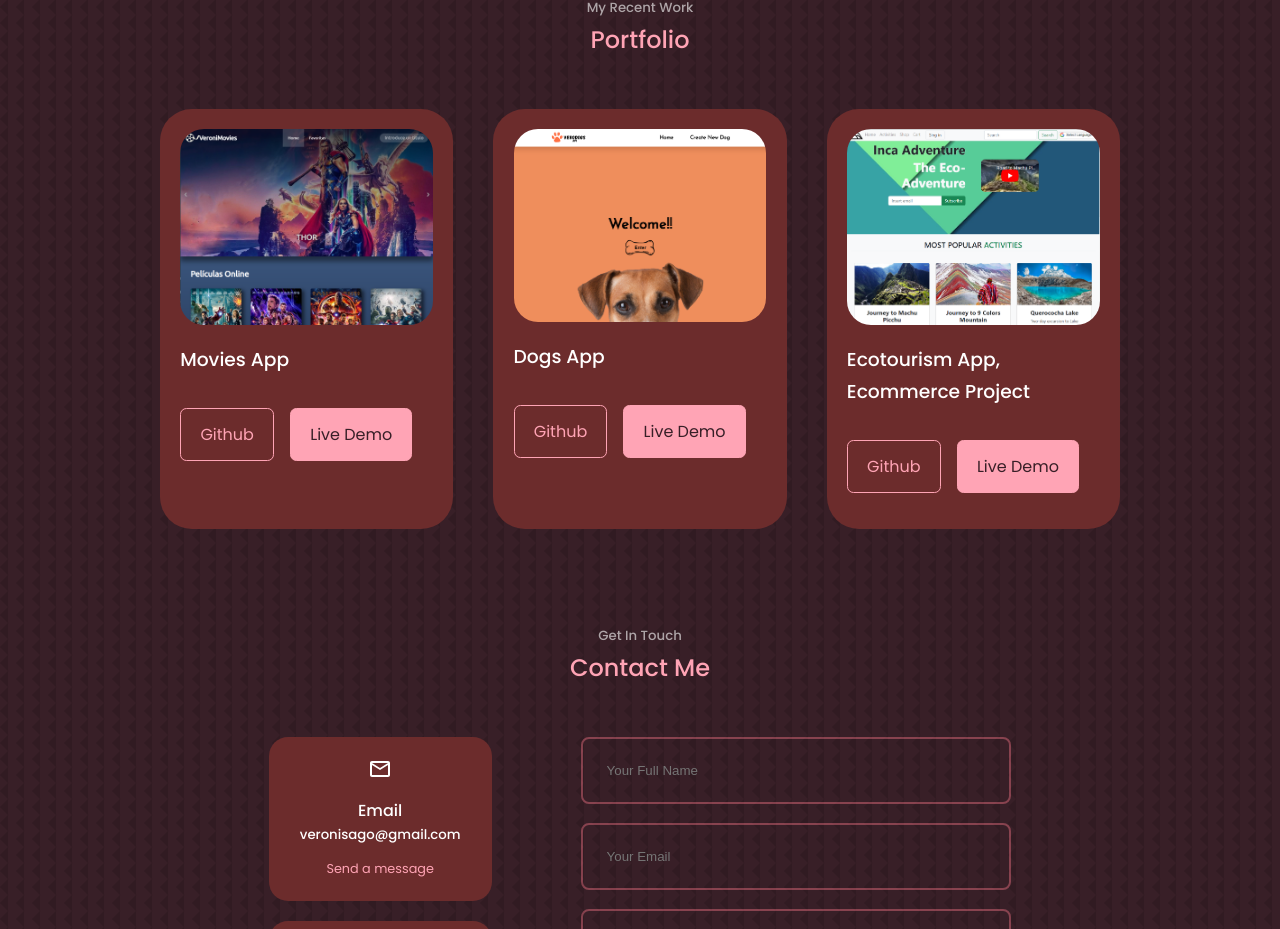
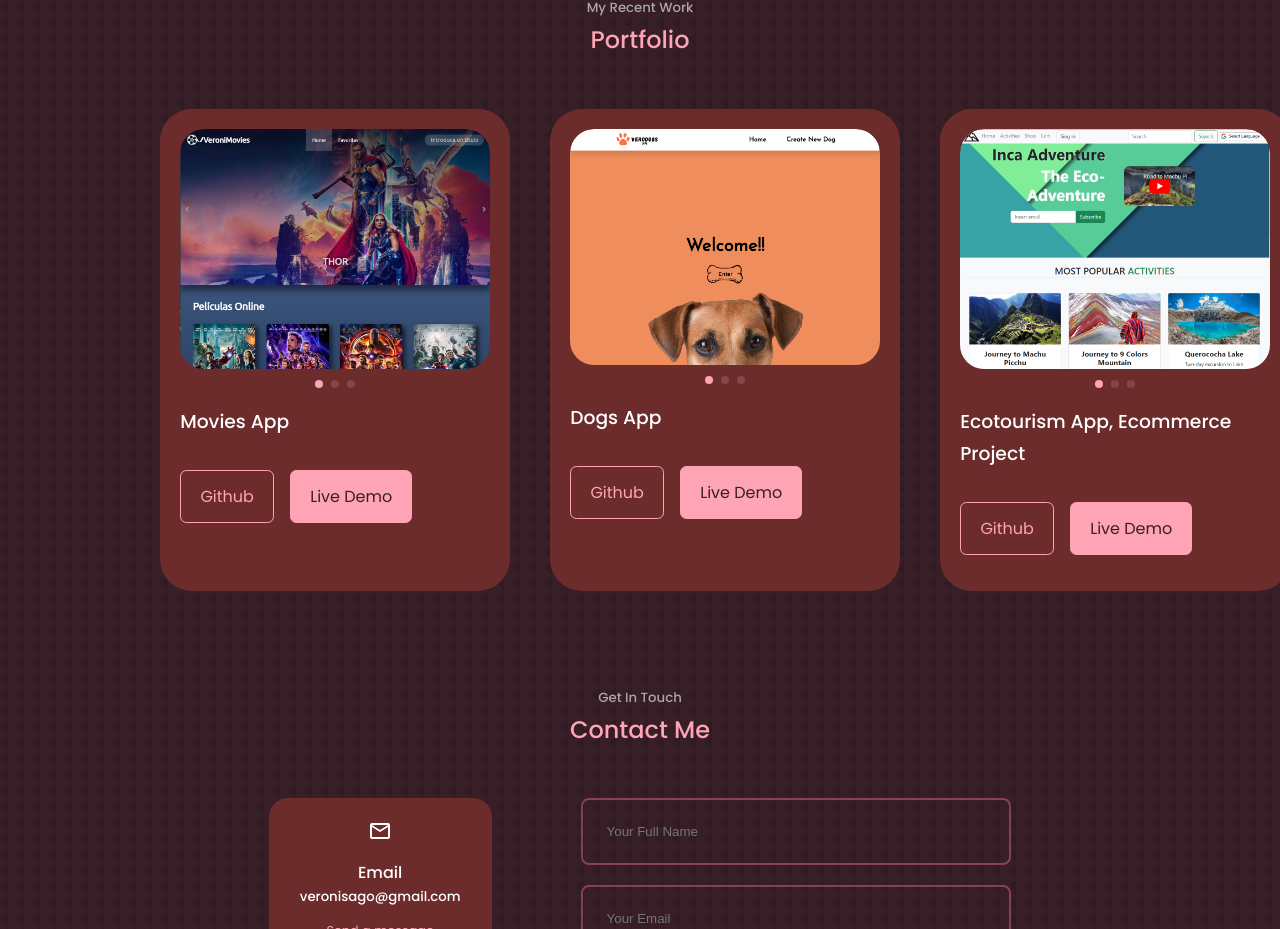
Before and after one commit to veronisago/portfolio-veronica, a React (Create React App) app: page / in a window 1280 px wide. Shown: the part 2193-3122 px from the top of the page. Built offline with nearby package versions, Linux system fonts and the light colour scheme.

Commit message:
portfolio with swiper

```diff
--- a/src/components/portfolio/Portfolio.jsx
+++ b/src/components/portfolio/Portfolio.jsx
@@ -57,7 +57,22 @@ const Portfolio = () => {
             return (
               <article key={id} className='portfolio__item'>
                 <div className="portfolio__item-image">
-                  <img src={image[0]} alt={title} />
+                  <Swiper
+                    className="portfolio__item-swiper"
+                    modules={[Pagination]}
+                    spaceBetween={40}
+                    slidesPerView={1}
+                    pagination={{ clickable: true }}
+                  >
+                    {image.map((e, index) => {
+                      return (
+                        <SwiperSlide key={index}>
+                          <img className='img-border' src={e} alt={title} />
+                        </SwiperSlide>
+                      )
+                    })}
+                  </Swiper>
+                  {/* <img src={image[0]} alt={title} /> */}
                 </div>
                 <h3>{title}</h3>
                 <div className='portfolio__item-cta'>
--- a/src/components/portfolio/portfolio.css
+++ b/src/components/portfolio/portfolio.css
@@ -10,6 +10,7 @@
     border-radius: 2rem;
     border: 1px solid transparent;
     transition: var(--transition);
+    width: 350px;
 }
 
 .portfolio__item:hover {
@@ -23,13 +24,21 @@
 }
 
 .portfolio__item h3 {
-    margin: 1.2rem 0 2rem;
+    margin: 0 0 2rem;
+}
+
+.img-border{
+    border-radius: 1.5rem;
 }
 
 .portfolio__item-cta {
     display: flex;
     gap: 1rem;
     margin-bottom: 1rem;
+}
+
+.portfolio__item-swiper{
+    padding-bottom: 2.3rem !important;
 }
 
 /*====================== MEDIA QUERIES (MEDIUM DEVICES) ================== */
```
